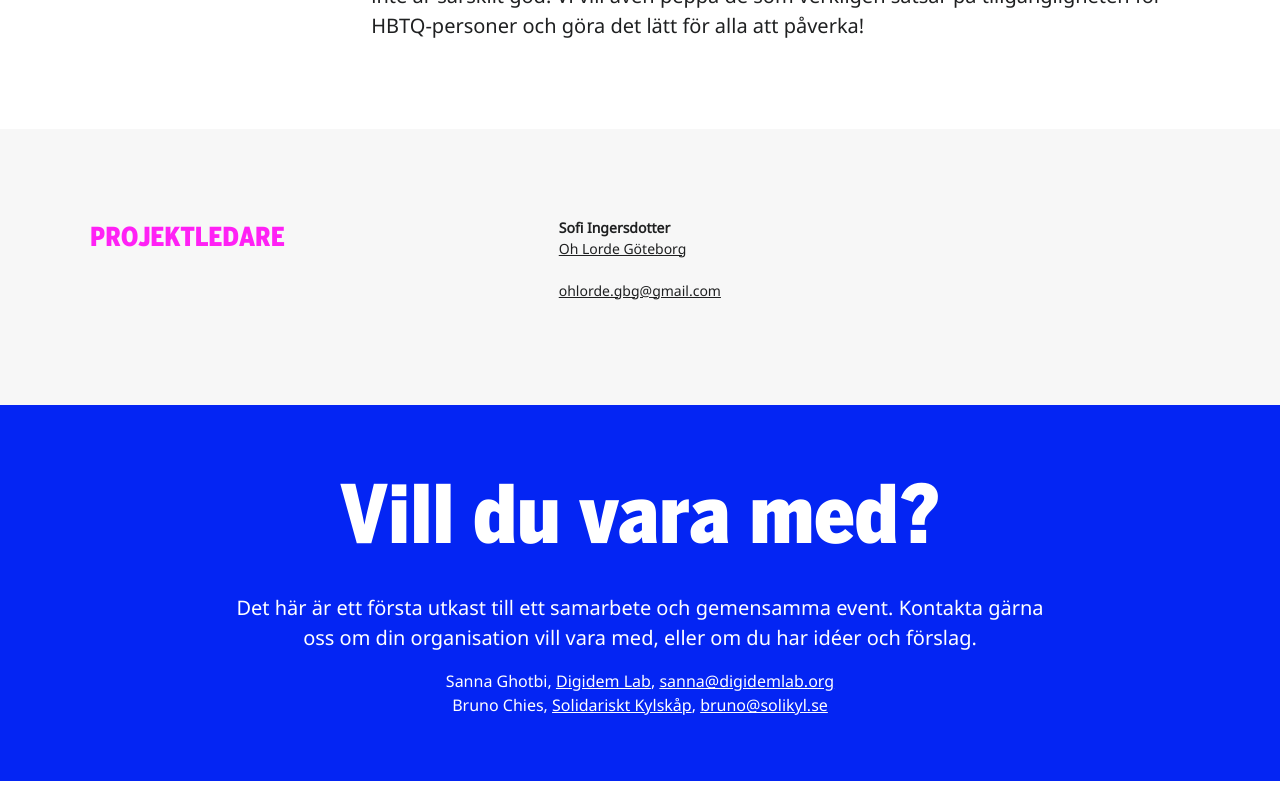
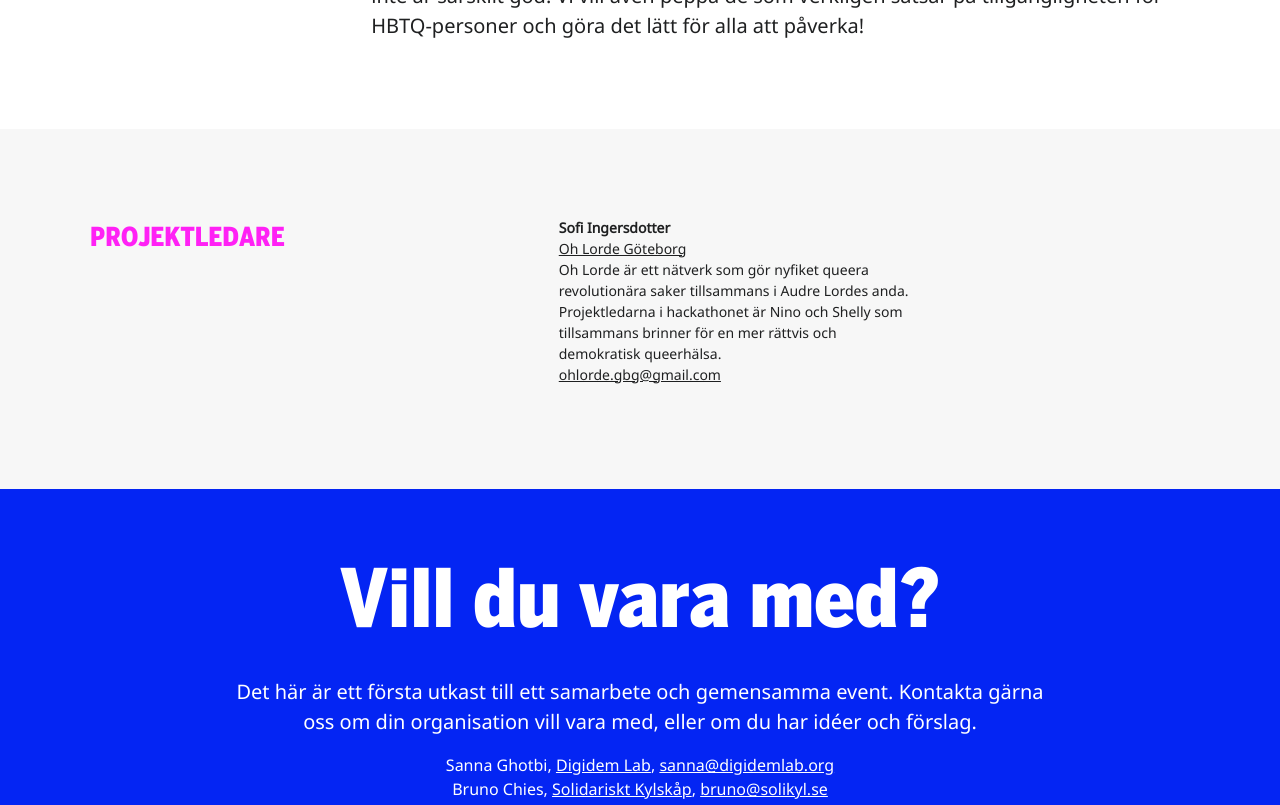
Before and after one commit to civictechsweden/civictech.se, a Jekyll site: the page built from _posts/2018-01-30-hbtq-kartan.md, in a window 1280 px wide and 900 px high, scrolled down 1272 px, cut to the strip 0-805 px from the top of the window. Built offline with Jekyll 4.4.1, drawn with Linux system fonts in a browser that asks for light colours; nearby versions of some CDN libraries.

Commit message:
Updated Hbtq Kartan

```diff
--- a/_posts/2018-01-30-hbtq-kartan.md
+++ b/_posts/2018-01-30-hbtq-kartan.md
@@ -16,6 +16,9 @@ ingress-text: En interaktiv karta över Göteborg (eller varför inte Sverige?)
   för HBTQ-personer.
 contact:
 - name: Sofi Ingersdotter
+  text: Oh Lorde är ett nätverk som gör nyfiket queera revolutionära saker tillsammans
+    i Audre Lordes anda. Projektledarna i hackathonet är Nino och Shelly som tillsammans
+    brinner för en mer rättvis och demokratisk queerhälsa.
   mail: ohlorde.gbg@gmail.com
   organisation: Oh Lorde Göteborg
   organisation-link: https://www.facebook.com/ohlordegbg/
```
